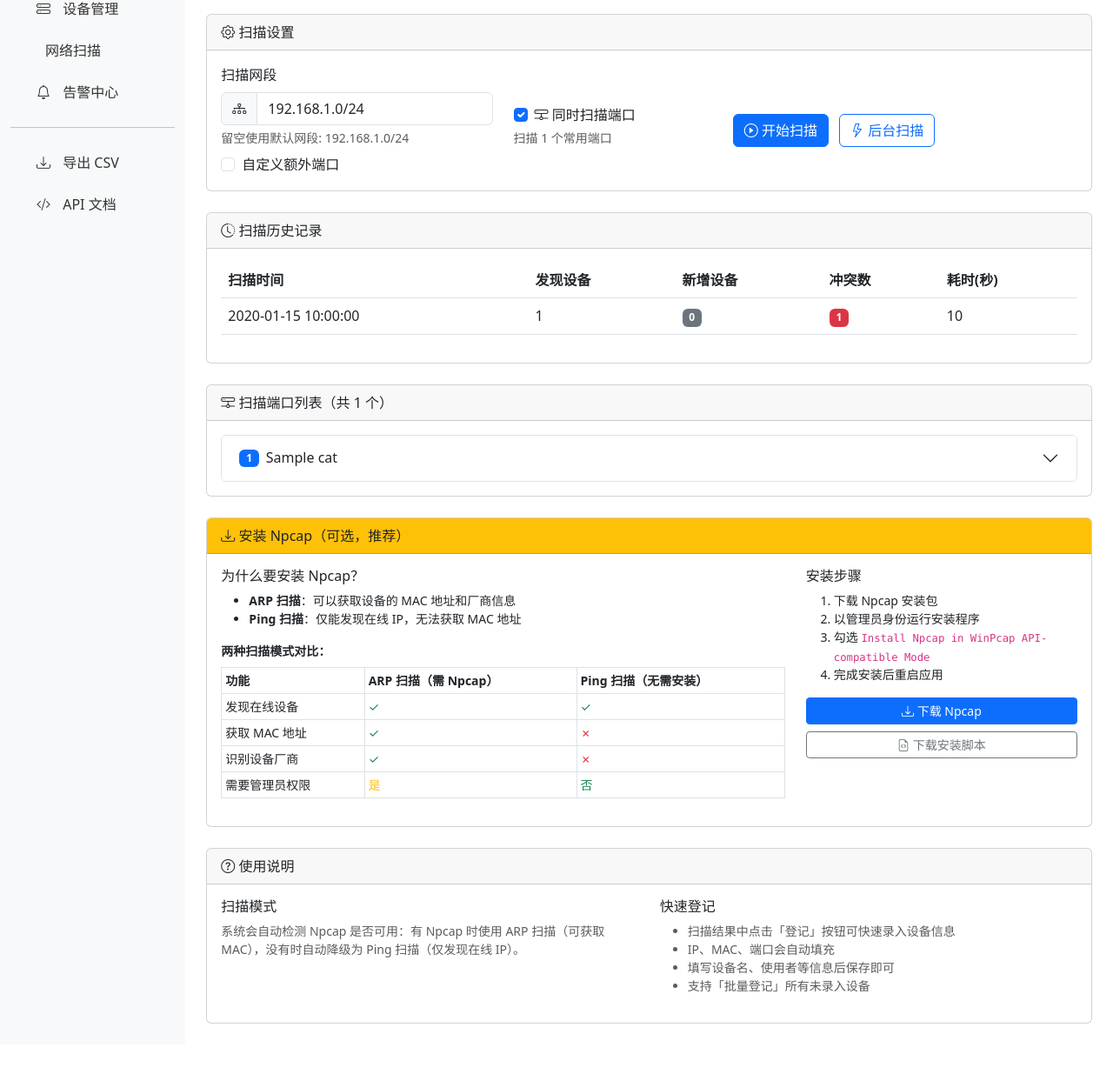
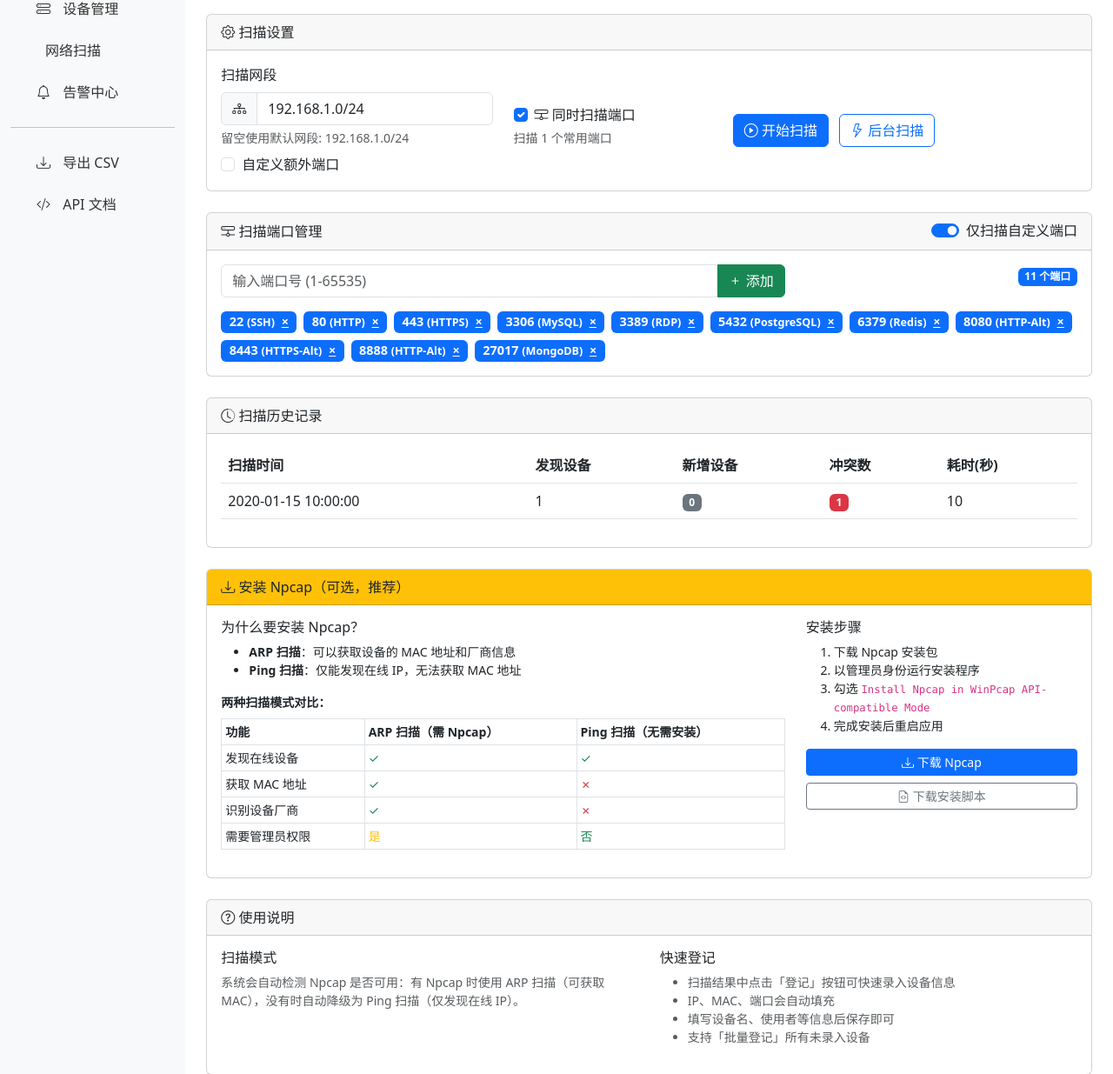
Before and after one commit to CHC-10086/ip_register, a Flask app: template templates/scan.html in a window 1280 px wide. Shown: the part 134-1369 px from the top of the page at 87% size. Before the commit the page ends 1311 px from the top, so only its background shows below. Run offline with Flask 3, Linux system fonts and the light colour scheme; the template is opened without the code that fills it: most values are stand-ins (such as "Sample title", 1, 10 or a date in 2020).

Commit message:
feat: 端口管理功能，支持持久化配置

```diff
--- /dev/null
+++ b/config_ports.json
@@ -0,0 +1,4 @@
+{
+  "ports": [22, 80, 443, 3389, 3306, 5432, 6379, 8080, 8443, 8888, 27017],
+  "use_custom_only": true
+}
--- a/routes/api.py
+++ b/routes/api.py
@@ -301,3 +301,44 @@ def toggle_auto_start():
         return jsonify({'success': True, 'enabled': enabled})
     except Exception as e:
         return jsonify({'success': False, 'error': str(e)})
+
+
+@api_bp.route('/ports', methods=['GET'])
+def get_ports():
+    """获取端口配置"""
+    return jsonify({
+        'success': True,
+        'data': scanner.port_scanner.get_config()
+    })
+
+
+@api_bp.route('/ports', methods=['POST'])
+def update_ports():
+    """更新端口配置"""
+    data = request.get_json() or {}
+    action = data.get('action')
+
+    if action == 'add':
+        port = data.get('port')
+        if scanner.port_scanner.add_port(port):
+            return jsonify({'success': True, 'message': f'Port {port} added'})
+        return jsonify({'success': False, 'error': 'Invalid port'}), 400
+
+    elif action == 'remove':
+        port = data.get('port')
+        if scanner.port_scanner.remove_port(port):
+            return jsonify({'success': True, 'message': f'Port {port} removed'})
+        return jsonify({'success': False, 'error': 'Invalid port'}), 400
+
+    elif action == 'set_custom_only':
+        enabled = data.get('enabled', False)
+        scanner.port_scanner.set_custom_only(enabled)
+        return jsonify({'success': True, 'custom_only': enabled})
+
+    elif action == 'set_ports':
+        ports = data.get('ports', [])
+        scanner.port_scanner.ports = sorted(set(int(p) for p in ports if 1 <= int(p) <= 65535))
+        scanner.port_scanner._write_config()
+        return jsonify({'success': True, 'ports': scanner.port_scanner.ports})
+
+    return jsonify({'success': False, 'error': 'Invalid action'}), 400
--- a/services/scanner.py
+++ b/services/scanner.py
@@ -175,20 +175,97 @@ def get_port_categories():
 class PortScanner:
     """端口扫描器"""
 
+    CONFIG_FILE = os.path.join(os.path.dirname(os.path.dirname(os.path.abspath(__file__))), 'config_ports.json')
+
     def __init__(self, timeout=0.5, max_workers=100, custom_ports=None):
         self.timeout = timeout
         self.max_workers = max_workers
-        # 合并默认端口和自定义端口
-        self.ports = list(set(COMMON_PORTS))
+        self.use_custom_only = False
+        self.ports = self._load_ports(custom_ports)
+
+    def _load_ports(self, custom_ports=None):
+        """从配置文件加载端口"""
+        config = self._read_config()
+        self.use_custom_only = config.get('use_custom_only', False)
+        saved_ports = config.get('ports', [])
+
+        if self.use_custom_only and saved_ports:
+            # 仅使用自定义端口
+            return sorted(set(saved_ports))
+
+        # 使用默认端口 + 自定义端口
+        all_ports = list(set(COMMON_PORTS))
+        if saved_ports:
+            all_ports.extend(saved_ports)
         if custom_ports:
             for p in custom_ports:
                 try:
                     port = int(p)
-                    if 1 <= port <= 65535 and port not in self.ports:
-                        self.ports.append(port)
+                    if 1 <= port <= 65535:
+                        all_ports.append(port)
                 except (ValueError, TypeError):
                     pass
-        self.ports.sort()
+        return sorted(set(all_ports))
+
+    def _read_config(self):
+        """读取配置文件"""
+        try:
+            if os.path.exists(self.CONFIG_FILE):
+                import json
+                with open(self.CONFIG_FILE, 'r') as f:
+                    return json.load(f)
+        except Exception:
+            pass
+        return {'ports': [], 'use_custom_only': False}
+
+    def _write_config(self):
+        """写入配置文件"""
+        try:
+            import json
+            config = self._read_config()
+            config['ports'] = sorted(self.ports)
+            config['use_custom_only'] = self.use_custom_only
+            with open(self.CONFIG_FILE, 'w') as f:
+                json.dump(config, f, indent=2)
+        except Exception:
+            pass
+
+    def add_port(self, port):
+        """添加端口"""
+        try:
+            port = int(port)
+            if 1 <= port <= 65535 and port not in self.ports:
+                self.ports.append(port)
+                self.ports.sort()
+                self._write_config()
+                return True
+        except (ValueError, TypeError):
+            pass
+        return False
+
+    def remove_port(self, port):
+        """删除端口"""
+        try:
+            port = int(port)
+            if port in self.ports:
+                self.ports.remove(port)
+                self._write_config()
+                return True
+        except (ValueError, TypeError):
+            pass
+        return False
+
+    def set_custom_only(self, enabled):
+        """设置是否仅扫描自定义端口"""
+        self.use_custom_only = enabled
+        self._write_config()
+
+    def get_config(self):
+        """获取当前配置"""
+        return {
+            'ports': self.ports,
+            'use_custom_only': self.use_custom_only,
+        }
 
     def scan_port(self, ip, port):
         """检测单个端口是否开放"""
--- a/templates/scan.html
+++ b/templates/scan.html
@@ -68,6 +68,35 @@
             <span class="scanning-spinner"></span> 扫描正在进行中...
         </div>
         {% endif %}
+    </div>
+</div>
+
+<!-- 端口管理 -->
+<div class="card mb-4">
+    <div class="card-header d-flex justify-content-between align-items-center">
+        <span><i class="bi bi-hdd-network"></i> 扫描端口管理</span>
+        <div class="form-check form-switch">
+            <input class="form-check-input" type="checkbox" id="customOnlySwitch" onchange="toggleCustomOnly(this.checked)">
+            <label class="form-check-label" for="customOnlySwitch">仅扫描自定义端口</label>
+        </div>
+    </div>
+    <div class="card-body">
+        <div class="row mb-3">
+            <div class="col-md-8">
+                <div class="input-group">
+                    <input type="number" class="form-control" id="newPort" placeholder="输入端口号 (1-65535)" min="1" max="65535">
+                    <button class="btn btn-success" onclick="addPort()">
+                        <i class="bi bi-plus"></i> 添加
+                    </button>
+                </div>
+            </div>
+            <div class="col-md-4 text-end">
+                <span class="badge bg-primary" id="portCount">0 个端口</span>
+            </div>
+        </div>
+        <div id="portList" class="d-flex flex-wrap gap-2">
+            <!-- 端口会在这里动态显示 -->
+        </div>
     </div>
 </div>
 
@@ -231,38 +260,6 @@
     </div>
 </div>
 
-<!-- 端口列表 -->
-<div class="card mb-4" id="port-list">
-    <div class="card-header">
-        <i class="bi bi-hdd-network"></i> 扫描端口列表（共 {{ port_count }} 个）
-    </div>
-    <div class="card-body">
-        <div class="accordion" id="portAccordion">
-            {% for cat in port_categories %}
-            <div class="accordion-item">
-                <h2 class="accordion-header">
-                    <button class="accordion-button collapsed" type="button" data-bs-toggle="collapse" data-bs-target="#cat{{ loop.index }}">
-                        <span class="badge bg-primary me-2">{{ cat.count }}</span>
-                        {{ cat.name }}
-                    </button>
-                </h2>
-                <div id="cat{{ loop.index }}" class="accordion-collapse collapse" data-bs-parent="#portAccordion">
-                    <div class="accordion-body">
-                        <div class="d-flex flex-wrap gap-2">
-                            {% for p in cat.ports %}
-                            <span class="badge bg-secondary" title="{{ p.service }}">
-                                {{ p.port }} <small class="text-light">({{ p.service }})</small>
-                            </span>
-                            {% endfor %}
-                        </div>
-                    </div>
-                </div>
-            </div>
-            {% endfor %}
-        </div>
-    </div>
-</div>
-
 <!-- Npcap 安装说明 -->
 <div class="card mb-4" id="install-npcap">
     <div class="card-header bg-warning text-dark">
@@ -357,6 +354,106 @@
 
 {% block extra_js %}
 <script>
+var portNames = {
+    20: 'FTP-Data', 21: 'FTP', 22: 'SSH', 23: 'Telnet', 25: 'SMTP',
+    53: 'DNS', 80: 'HTTP', 110: 'POP3', 135: 'RPC', 139: 'NetBIOS',
+    143: 'IMAP', 443: 'HTTPS', 445: 'SMB', 993: 'IMAPS', 995: 'POP3S',
+    1433: 'MSSQL', 1521: 'Oracle', 3306: 'MySQL', 3389: 'RDP',
+    5432: 'PostgreSQL', 5900: 'VNC', 6379: 'Redis', 8080: 'HTTP-Alt',
+    8443: 'HTTPS-Alt', 8888: 'HTTP-Alt', 9090: 'Console',
+    11211: 'Memcached', 27017: 'MongoDB'
+};
+
+// 加载端口配置
+function loadPorts() {
+    fetch("{{ url_for('api.get_ports') }}")
+    .then(resp => resp.json())
+    .then(data => {
+        if (data.success) {
+            var ports = data.data.ports;
+            var customOnly = data.data.use_custom_only;
+            document.getElementById('customOnlySwitch').checked = customOnly;
+            renderPorts(ports);
+        }
+    });
+}
+
+// 渲染端口列表
+function renderPorts(ports) {
+    var html = '';
+    ports.forEach(function(p) {
+        var name = portNames[p] || '';
+        html += '<span class="badge bg-primary port-badge" style="font-size: 0.9em;">' +
+            p + (name ? ' <small>(' + name + ')</small>' : '') +
+            ' <a href="#" onclick="removePort(' + p + '); return false;" class="text-white ms-1" title="删除">&times;</a>' +
+            '</span>';
+    });
+    document.getElementById('portList').innerHTML = html || '<span class="text-muted">暂无端口</span>';
+    document.getElementById('portCount').textContent = ports.length + ' 个端口';
+}
+
+// 添加端口
+function addPort() {
+    var input = document.getElementById('newPort');
+    var port = parseInt(input.value);
+    if (!port || port < 1 || port > 65535) {
+        alert('请输入有效端口号 (1-65535)');
+        return;
+    }
+    fetch("{{ url_for('api.update_ports') }}", {
+        method: 'POST',
+        headers: {'Content-Type': 'application/json'},
+        body: JSON.stringify({action: 'add', port: port})
+    })
+    .then(resp => resp.json())
+    .then(data => {
+        if (data.success) {
+            input.value = '';
+            loadPorts();
+        } else {
+            alert(data.error || '添加失败');
+        }
+    });
+}
+
+// 删除端口
+function removePort(port) {
+    fetch("{{ url_for('api.update_ports') }}", {
+        method: 'POST',
+        headers: {'Content-Type': 'application/json'},
+        body: JSON.stringify({action: 'remove', port: port})
+    })
+    .then(resp => resp.json())
+    .then(data => {
+        if (data.success) {
+            loadPorts();
+        }
+    });
+}
+
+// 切换仅自定义端口
+function toggleCustomOnly(enabled) {
+    fetch("{{ url_for('api.update_ports') }}", {
+        method: 'POST',
+        headers: {'Content-Type': 'application/json'},
+        body: JSON.stringify({action: 'set_custom_only', enabled: enabled})
+    })
+    .then(resp => resp.json())
+    .then(data => {
+        if (data.success) {
+            loadPorts();
+        }
+    });
+}
+
+// 回车添加端口
+document.getElementById('newPort').addEventListener('keypress', function(e) {
+    if (e.key === 'Enter') addPort();
+});
+
+// 页面加载时获取端口
+loadPorts();
+
 function togglePortInput() {
     const div = document.getElementById('customPortsDiv');
     const cb = document.getElementById('toggleCustomPorts');
@@ -370,21 +467,14 @@ function startAsyncScan() {
 
     fetch("{{ url_for('views.scan_async') }}", {
         method: 'POST',
-        headers: {
-            'Content-Type': 'application/x-www-form-urlencoded',
-        },
+        headers: {'Content-Type': 'application/x-www-form-urlencoded'},
         body: 'subnet=' + encodeURIComponent(subnet) + '&scan_ports=' + scanPorts + '&custom_ports=' + encodeURIComponent(customPorts)
     })
-    .then(response => {
-        window.location.reload();
-    });
+    .then(response => { window.location.reload(); });
 }
 
-// 自动刷新扫描状态
 {% if is_scanning %}
-setTimeout(function() {
-    window.location.reload();
-}, 3000);
+setTimeout(function() { window.location.reload(); }, 3000);
 {% endif %}
 </script>
 {% endblock %}
```
